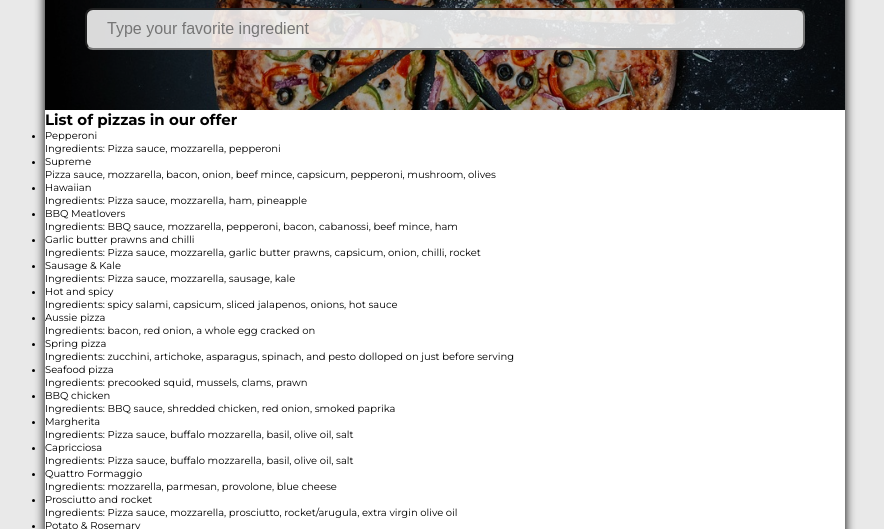
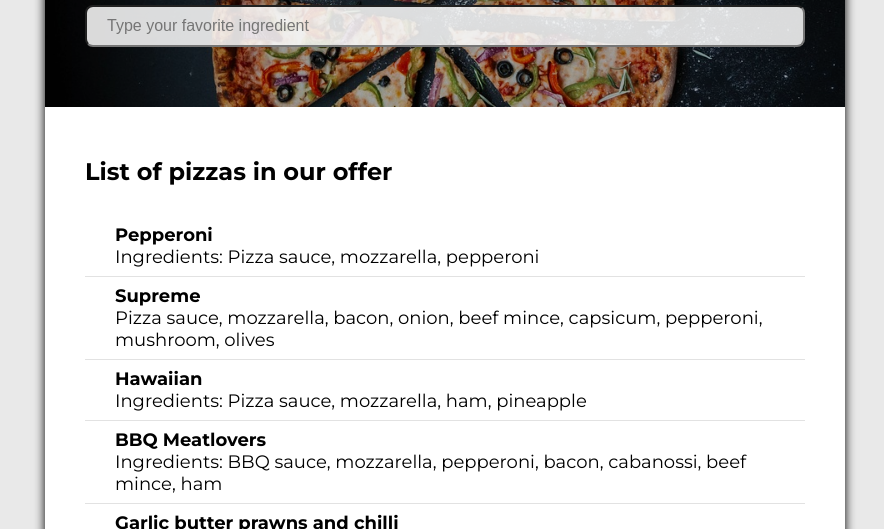
Before and after one commit to gabatk/Choose-the-best-pizza, a plain HTML site: page index.html in a window 1280 px wide. Shown: the part 253-782 px from the top of the page, without its empty margins (195-1079 px from the left). Drawn offline with Linux system fonts and the light colour scheme.

Commit message:
Website CSS styles implemented.

```diff
--- a/css/style.css
+++ b/css/style.css
@@ -65,3 +65,32 @@ body {
     border-radius: 8px;
     background-color: rgba(255, 255, 255, .85);
 }
+
+.pizza-list {
+    padding: 20px 40px;
+}
+
+.list-title {
+    padding: 30px 0;
+    font-size: 2.4rem;
+}
+
+.list-structure {
+    padding-bottom: 30px;
+    font-size: 1.8rem;
+    list-style: none;
+}
+
+.list-item {
+    padding: 8px 30px;
+    border-bottom: 1px solid rgb(226, 226, 226);
+    font-weight: bold;
+}
+
+.list-item:last-child {
+    border-bottom: 0;
+}
+
+.list-details {
+    font-weight: normal;
+}
--- a/index.html
+++ b/index.html
@@ -20,98 +20,98 @@
 			</div>
 
 			<div class="pizza-list">
-				<h2>List of pizzas in our offer</h2>
-				<ul>
-					<li>
+				<h2 class="list-title">List of pizzas in our offer</h2>
+				<ul class="list-structure">
+					<li class="list-item">
 						Pepperoni
-						<p>Ingredients: Pizza sauce, mozzarella, pepperoni</p>
+						<p class="list-details">Ingredients: Pizza sauce, mozzarella, pepperoni</p>
 					</li>
-					<li>
+					<li class="list-item">
 						Supreme
-						<p>
+						<p class="list-details">
 							Pizza sauce, mozzarella, bacon, onion, beef mince, capsicum,
 							pepperoni, mushroom, olives
 						</p>
 					</li>
-					<li>
+					<li class="list-item">
 						Hawaiian
-						<p>Ingredients: Pizza sauce, mozzarella, ham, pineapple</p>
+						<p class="list-details">Ingredients: Pizza sauce, mozzarella, ham, pineapple</p>
 					</li>
-					<li>
+					<li class="list-item">
 						BBQ Meatlovers
-						<p>
+						<p class="list-details">
 							Ingredients: BBQ sauce, mozzarella, pepperoni, bacon, cabanossi,
 							beef mince, ham
 						</p>
 					</li>
-					<li>
+					<li class="list-item">
 						Garlic butter prawns and chilli
-						<p>
+						<p class="list-details">
 							Ingredients: Pizza sauce, mozzarella, garlic butter prawns,
 							capsicum, onion, chilli, rocket
 						</p>
 					</li>
-					<li>
+					<li class="list-item">
 						Sausage & Kale
-						<p>Ingredients: Pizza sauce, mozzarella, sausage, kale</p>
+						<p class="list-details">Ingredients: Pizza sauce, mozzarella, sausage, kale</p>
 					</li>
-					<li>
+					<li class="list-item">
 						Hot and spicy
-						<p>
+						<p class="list-details">
 							Ingredients: spicy salami, capsicum, sliced jalapenos, onions, hot
 							sauce
 						</p>
 					</li>
-					<li>
+					<li class="list-item">
 						Aussie pizza
-						<p>Ingredients: bacon, red onion, a whole egg cracked on</p>
+						<p class="list-details">Ingredients: bacon, red onion, a whole egg cracked on</p>
 					</li>
-					<li>
+					<li class="list-item">
 						Spring pizza
-						<p>
+						<p class="list-details">
 							Ingredients: zucchini, artichoke, asparagus, spinach, and pesto
 							dolloped on just before serving
 						</p>
 					</li>
-					<li>
+					<li class="list-item">
 						Seafood pizza
-						<p>Ingredients: precooked squid, mussels, clams, prawn</p>
+						<p class="list-details">Ingredients: precooked squid, mussels, clams, prawn</p>
 					</li>
-					<li>
+					<li class="list-item">
 						BBQ chicken
-						<p>
+						<p class="list-details">
 							Ingredients: BBQ sauce, shredded chicken, red onion, smoked
 							paprika
 						</p>
 					</li>
-					<li>
+					<li class="list-item">
 						Margherita
-						<p>
+						<p class="list-details">
 							Ingredients: Pizza sauce, buffalo mozzarella, basil, olive oil,
 							salt
 						</p>
 					</li>
-					<li>
+					<li class="list-item">
 						Capricciosa
-						<p>
+						<p class="list-details">
 							Ingredients: Pizza sauce, buffalo mozzarella, basil, olive oil,
 							salt
 						</p>
 					</li>
-					<li>
+					<li class="list-item">
 						Quattro Formaggio
-						<p>Ingredients: mozzarella, parmesan, provolone, blue cheese</p>
+						<p class="list-details">Ingredients: mozzarella, parmesan, provolone, blue cheese</p>
 					</li>
-					<li>
+					<li class="list-item">
 						Prosciutto and rocket
-						<p>
+						<p class="list-details">
 							Ingredients: Pizza sauce, mozzarella, prosciutto, rocket/arugula,
 							extra virgin olive oil
 						</p>
 					</li>
-					<li>
+					<li class="list-item">
 						Potato & Rosemary
-						<p>
+						<p class="list-details">
 							Ingredients: mozzarella, potato, fresh rosemary, extra virgin
 							olive oil
 						</p>
```
